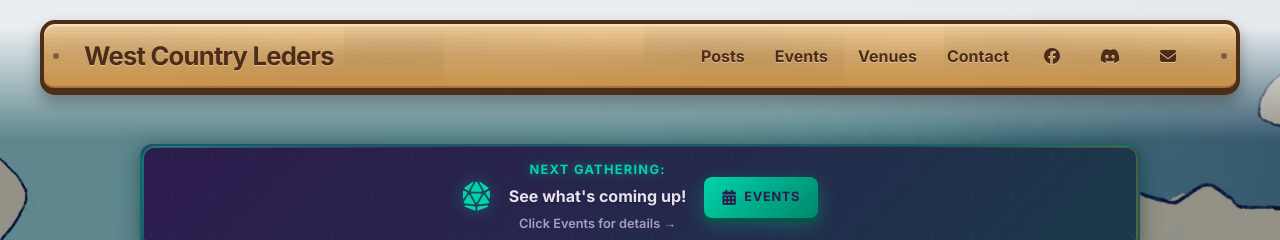
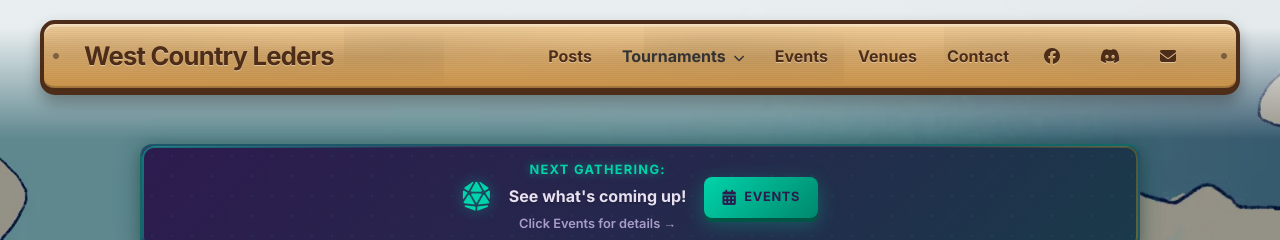
Before and after one commit to ChilledEther/west-country-leders-new, a Jekyll site: the page built from pages/home.md, in a window 1280 px wide. Shown: the top 240 px of the page. Built offline with Jekyll 4.4.1, drawn with Linux system fonts in a browser that asks for light colours.

Commit message:
feat: create tournament

```diff
--- a/_config.yml
+++ b/_config.yml
@@ -17,6 +17,11 @@
 permalink: /posts/:title
 plugins: [jekyll-paginate-v2, jekyll-sitemap, jekyll-feed, jekyll-seo-tag]
 
+collections:
+  tournaments:
+    output: true
+    permalink: /tournaments/:title/
+
 # Customise atom feed settings (this is where Jekyll-Feed gets configuration information)
 title: "West Country Leders"
 description: "board gamers"
--- a/_data/settings.yml
+++ b/_data/settings.yml
@@ -8,6 +8,7 @@
 
 menu:
   - { name: "Posts", url: "posts" }
+  - { name: "Tournaments", url: "tournaments", dropdown: true }
   - { name: "Events", url: "events" }
   - { name: "Venues", url: "venues" }
   - { name: "Contact", url: "contact" }
--- a/_includes/header.html
+++ b/_includes/header.html
@@ -4,7 +4,27 @@
   </h3>
   <nav class="menu-list">
     {% for item in site.data.settings.menu %}
-      <a href="{{ item.url | relative_url }}" class="menu-link">{{ item.name }}</a>
+      {% if item.dropdown %}
+        <div class="nav-dropdown">
+          <span class="menu-link nav-dropdown-trigger">{{ item.name }} <i class="fa-solid fa-chevron-down"></i></span>
+          <div class="nav-dropdown-content">
+            {% assign upcoming = site.tournaments | where_exp: "t", "t.date >= site.time" | sort: "date" %}
+            {% for tournament in upcoming %}
+              <a href="{{ tournament.url | relative_url }}">
+                <strong>{{ tournament.title }}</strong>
+                <span class="dropdown-meta">{{ tournament.date | date: "%b %d" }} &bull; {{ tournament.venue }}</span>
+              </a>
+            {% endfor %}
+            {% if upcoming.size == 0 %}
+              <span class="dropdown-empty">No upcoming tournaments</span>
+            {% endif %}
+            <hr>
+            <a href="{{ item.url | relative_url }}" class="all-link">View All Tournaments</a>
+          </div>
+        </div>
+      {% else %}
+        <a href="{{ item.url | relative_url }}" class="menu-link">{{ item.name }}</a>
+      {% endif %}
     {% endfor %}
     {% for item in site.data.settings.social %}
       <a href="{{ item.link }}" class="menu-link" target="_blank"><i class="fa-{{ item.iconType }} fa-{{ item.icon }}" aria-hidden="true"></i></a>
@@ -14,7 +34,19 @@
     <button class="dropbtn"><i class="fa-solid fa-bars" aria-hidden="true"></i></button>
     <div class="dropdown-content">
       {% for item in site.data.settings.menu %}
-        <a href="{{ item.url | relative_url }}" class="menu-link">{{ item.name }}</a>
+        {% if item.dropdown %}
+          <div class="mobile-dropdown-section">
+            <a href="{{ item.url | relative_url }}" class="menu-link"><strong>{{ item.name }}</strong></a>
+            {% assign upcoming = site.tournaments | where_exp: "t", "t.date >= site.time" | sort: "date" %}
+            {% for tournament in upcoming %}
+              <a href="{{ tournament.url | relative_url }}" class="mobile-dropdown-item">
+                {{ tournament.title }} ({{ tournament.date | date: "%b %d" }})
+              </a>
+            {% endfor %}
+          </div>
+        {% else %}
+          <a href="{{ item.url | relative_url }}" class="menu-link">{{ item.name }}</a>
+        {% endif %}
       {% endfor %}
       {% for item in site.data.settings.social %}
         <a href="{{ item.link }}" class="menu-link" target="_blank"><i class="fa-{{ item.iconType }} fa-{{ item.icon }}" aria-hidden="true"></i></a>
--- a/_sass/_header.scss
+++ b/_sass/_header.scss
@@ -193,3 +193,122 @@
     color: $wood-dark;
   }
 }
+
+// Desktop navigation dropdown
+.nav-dropdown {
+  position: relative;
+  display: inline-block;
+
+  .nav-dropdown-trigger {
+    cursor: pointer;
+
+    i {
+      font-size: 0.7em;
+      margin-left: 4px;
+      transition: transform 0.2s;
+    }
+  }
+
+  &:hover .nav-dropdown-trigger i {
+    transform: rotate(180deg);
+  }
+
+  .nav-dropdown-content {
+    display: none;
+    position: absolute;
+    top: 100%;
+    left: 50%;
+    transform: translateX(-50%);
+    background-color: $wood-light;
+    min-width: 240px;
+    border: 3px solid $wood-border;
+    border-radius: $border-radius;
+    box-shadow: $box-shadow;
+    z-index: 1001;
+    overflow: hidden;
+    margin-top: 5px;
+    line-height: 1.4;
+    text-align: left;
+
+    // Hand-hammered Nails effect for dropdown
+    background-image:
+      radial-gradient(circle at 8px 8px, rgba(0,0,0,0.2) 1.5px, transparent 2.5px),
+      radial-gradient(circle at calc(100% - 8px) 8px, rgba(0,0,0,0.2) 1.5px, transparent 2.5px);
+
+    a {
+      display: block;
+      padding: 12px 16px;
+      color: $wood-border !important;
+      border-bottom: 1px solid rgba($wood-border, 0.1);
+      font-weight: 700;
+      font-size: 0.95rem;
+
+      strong {
+        display: block;
+        margin-bottom: 2px;
+      }
+
+      .dropdown-meta {
+        font-size: 0.8em;
+        opacity: 0.7;
+        font-weight: 600;
+        display: block;
+      }
+
+      &:hover {
+        background-color: rgba($wood-medium, 0.4);
+        transform: none !important; // Disable the default hover transform for dropdown items
+      }
+
+      &.all-link {
+        text-align: center;
+        background-color: rgba($wood-border, 0.05);
+        font-size: 0.85rem;
+        text-transform: uppercase;
+        letter-spacing: 0.05em;
+        border-bottom: none;
+
+        &:hover {
+          background-color: $wood-medium;
+          color: white !important;
+        }
+      }
+    }
+
+    hr {
+      margin: 0;
+      border: none;
+      border-top: 2px solid rgba($wood-border, 0.1);
+    }
+
+    .dropdown-empty {
+      display: block;
+      padding: 16px;
+      color: rgba($wood-border, 0.6);
+      font-style: italic;
+      text-align: center;
+    }
+  }
+
+  &:hover .nav-dropdown-content {
+    display: block;
+  }
+}
+
+// Mobile dropdown enhancements
+.mobile-dropdown-section {
+  border-bottom: 2px solid rgba($wood-border, 0.1);
+  background-color: rgba($wood-border, 0.02);
+
+  &:last-of-type {
+    border-bottom: none;
+  }
+
+  .mobile-dropdown-item {
+    padding-left: 30px !important;
+    font-size: 0.9em !important;
+    font-weight: 600 !important;
+    opacity: 0.9;
+    background-color: white;
+  }
+}
```
Also changed, not shown: TOURNAMENTS_PLAN.md (added, +11 -0 lines), _tournaments/root-league-2026.md (added, +22 -0 lines), pages/posts.md (+1 -1 lines), pages/tournaments.md (added, +31 -0 lines).
